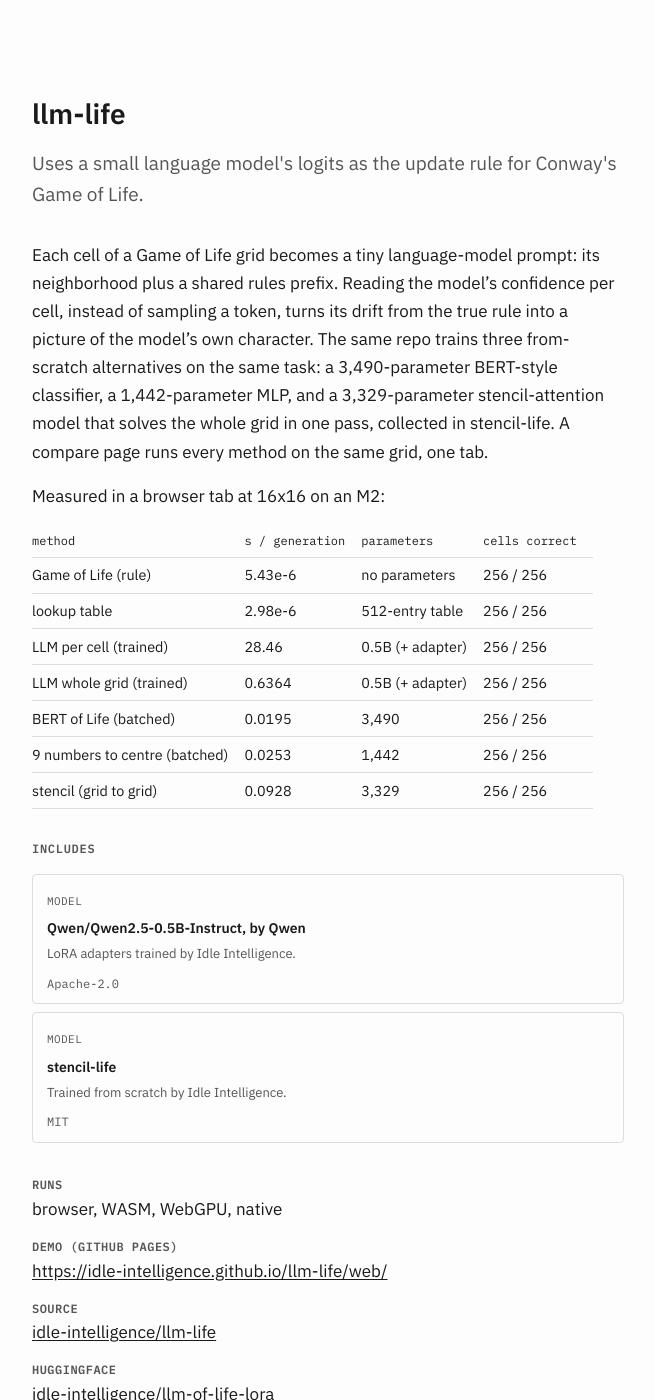
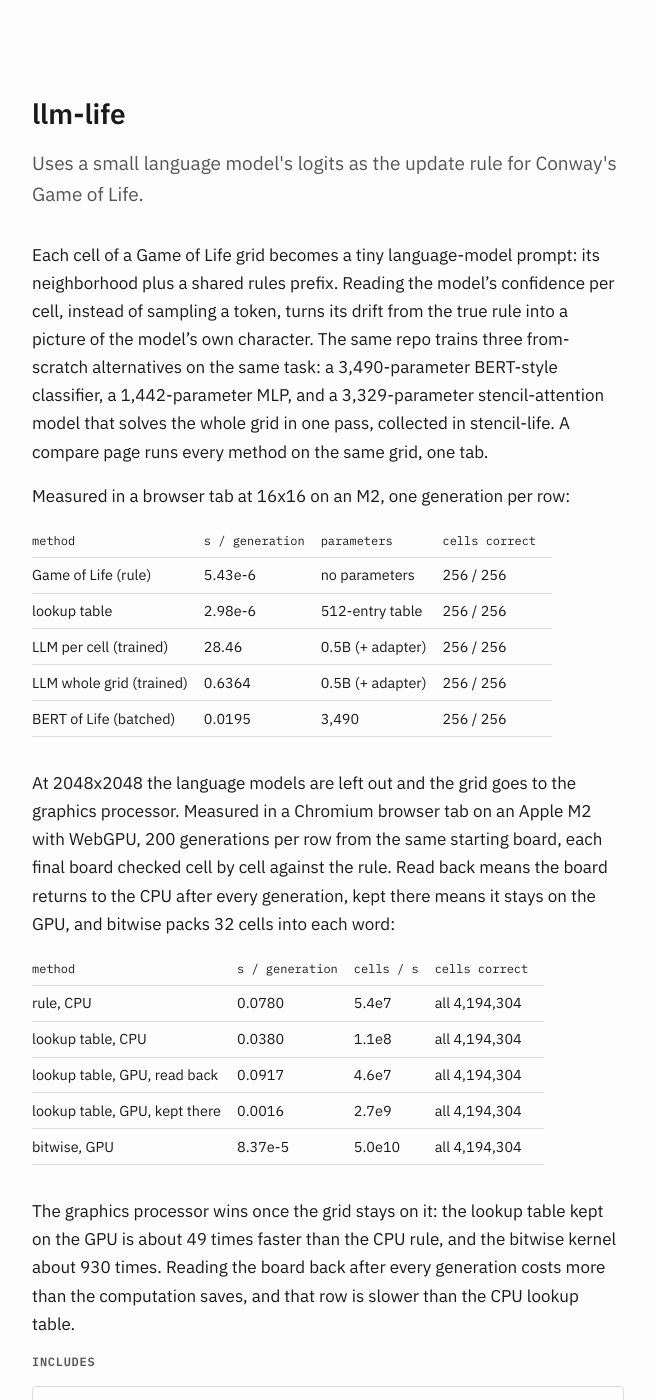
Before and after one commit to idle-intelligence/site, a Jekyll site: the page built from _collection/llm-life.md, in a window 1280 px wide and 1400 px high. Shown: the whole window, without its empty margins (312-967 px from the left). Built offline with Jekyll 4.4.1, drawn with Linux system fonts in a browser that asks for light colours.

Commit message:
llm-life card: keep a few 16x16 rows, add a 2048x2048 table where the GPU wins

```diff
--- a/_collection/llm-life.md
+++ b/_collection/llm-life.md
@@ -29,7 +29,7 @@ blurb: >-
 
 {{ page.blurb }}
 
-Measured in a browser tab at 16x16 on an M2:
+Measured in a browser tab at 16x16 on an M2, one generation per row:
 
 | method | s / generation | parameters | cells correct |
 |---|---|---|---|
@@ -38,5 +38,15 @@ Measured in a browser tab at 16x16 on an M2:
 | LLM per cell (trained) | 28.46 | 0.5B (+ adapter) | 256 / 256 |
 | LLM whole grid (trained) | 0.6364 | 0.5B (+ adapter) | 256 / 256 |
 | BERT of Life (batched) | 0.0195 | 3,490 | 256 / 256 |
-| 9 numbers to centre (batched) | 0.0253 | 1,442 | 256 / 256 |
-| stencil (grid to grid) | 0.0928 | 3,329 | 256 / 256 |
+
+At 2048x2048 the language models are left out and the grid goes to the graphics processor. Measured in a Chromium browser tab on an Apple M2 with WebGPU, 200 generations per row from the same starting board, each final board checked cell by cell against the rule. Read back means the board returns to the CPU after every generation, kept there means it stays on the GPU, and bitwise packs 32 cells into each word:
+
+| method | s / generation | cells / s | cells correct |
+|---|---|---|---|
+| rule, CPU | 0.0780 | 5.4e7 | all 4,194,304 |
+| lookup table, CPU | 0.0380 | 1.1e8 | all 4,194,304 |
+| lookup table, GPU, read back | 0.0917 | 4.6e7 | all 4,194,304 |
+| lookup table, GPU, kept there | 0.0016 | 2.7e9 | all 4,194,304 |
+| bitwise, GPU | 8.37e-5 | 5.0e10 | all 4,194,304 |
+
+The graphics processor wins once the grid stays on it: the lookup table kept on the GPU is about 49 times faster than the CPU rule, and the bitwise kernel about 930 times. Reading the board back after every generation costs more than the computation saves, and that row is slower than the CPU lookup table.
```
